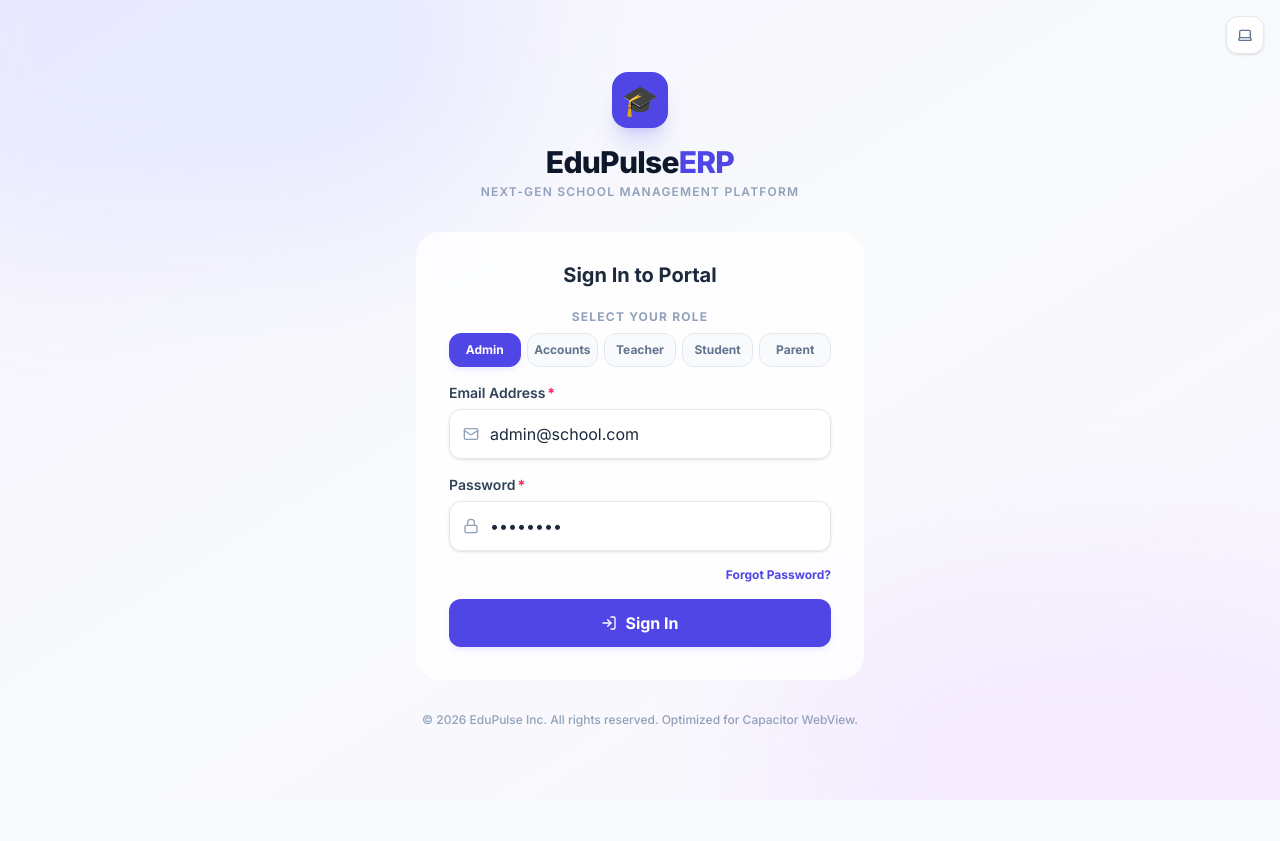
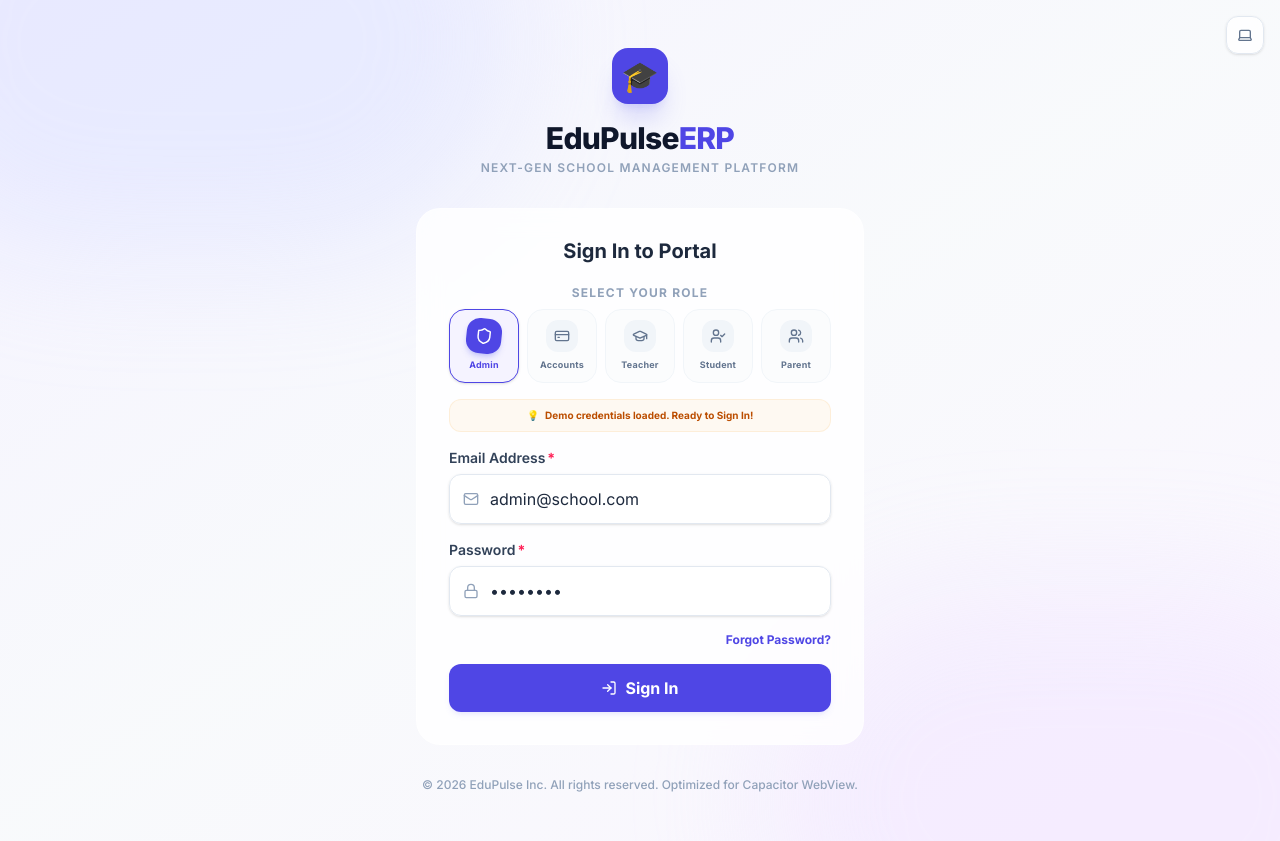
Before and after one commit to sridharsilver/eduplus-erp, a React (Vite) app: page / in a window 1280 px wide. Before the commit the page ends 800 px from the top, so only its background shows below. Built offline with nearby package versions, Linux system fonts and the light colour scheme.

Commit message:
Upgrade login UX with interactive micro-animated role selection cards and a demo credentials tip banner

```diff
--- a/src/pages/Auth/Login.jsx
+++ b/src/pages/Auth/Login.jsx
@@ -2,7 +2,7 @@ import React, { useState } from "react";
 import { useNavigate, Link } from "react-router-dom";
 import { AuthLayout } from "../../layouts/AuthLayout";
 import { FormInput, FormSelect } from "../../components/FormElements";
-import { Mail, Lock, LogIn, ArrowRight } from "lucide-react";
+import { Mail, Lock, LogIn, ArrowRight, Shield, CreditCard, GraduationCap, UserCheck, Users } from "lucide-react";
 import { useToast } from "../../components/Toast";
 
 export const Login = () => {
@@ -75,25 +75,47 @@ export const Login = () => {
 
       <form onSubmit={handleLogin} className="space-y-4">
         {/* Role Picker Selection */}
-        <div>
-          <label className="block text-xs font-bold text-slate-400 uppercase tracking-widest mb-2 text-center">
+        <div className="space-y-2">
+          <label className="block text-xs font-bold text-slate-400 dark:text-slate-500 uppercase tracking-widest text-center">
             Select Your Role
           </label>
-          <div className="grid grid-cols-5 gap-1.5">
-            {["admin", "accounts", "teacher", "student", "parent"].map((r) => (
-              <button
-                key={r}
-                type="button"
-                onClick={() => handleRoleChange(r)}
-                className={`py-2 px-1 text-[10px] sm:text-xs font-bold rounded-xl border text-center transition-all cursor-pointer capitalize
-                  ${role === r
-                    ? "bg-indigo-600 border-indigo-600 text-white shadow-md shadow-indigo-500/10"
-                    : "bg-slate-50 border-slate-200 text-slate-500 hover:bg-slate-100/50 dark:bg-slate-800 dark:border-slate-700/60 dark:text-slate-400 dark:hover:bg-slate-800/80"}`}
-              >
-                {r}
-              </button>
-            ))}
+          <div className="grid grid-cols-5 gap-2">
+            {[
+              { id: "admin", label: "Admin", icon: Shield },
+              { id: "accounts", label: "Accounts", icon: CreditCard },
+              { id: "teacher", label: "Teacher", icon: GraduationCap },
+              { id: "student", label: "Student", icon: UserCheck },
+              { id: "parent", label: "Parent", icon: Users }
+            ].map((item) => {
+              const IconComponent = item.icon;
+              const isActive = role === item.id;
+              return (
+                <button
+                  key={item.id}
+                  type="button"
+                  onClick={() => handleRoleChange(item.id)}
+                  className={`flex flex-col items-center justify-center p-2.5 rounded-2xl border transition-all duration-300 cursor-pointer
+                    ${isActive
+                      ? "bg-indigo-50 border-indigo-250 text-indigo-600 dark:bg-indigo-950/40 dark:border-indigo-800/80 dark:text-indigo-400 shadow-sm"
+                      : "bg-slate-50/50 border-slate-100 text-slate-500 hover:bg-slate-100/50 dark:bg-slate-900/50 dark:border-slate-800/80 dark:text-slate-400 dark:hover:bg-slate-850"}`}
+                >
+                  <div className={`p-2 rounded-xl transition-all duration-300 mb-1.5
+                    ${isActive
+                      ? "bg-indigo-600 text-white shadow-md shadow-indigo-500/25 rotate-6 scale-110"
+                      : "bg-slate-100 text-slate-500 dark:bg-slate-800 dark:text-slate-400"}`}>
+                    <IconComponent className="w-4 h-4" />
+                  </div>
+                  <span className="text-[9px] font-bold tracking-wide">{item.label}</span>
+                </button>
+              );
+            })}
           </div>
+        </div>
+
+        {/* Demo Credentials Tip */}
+        <div className="flex items-center gap-1.5 justify-center py-2 bg-amber-500/5 dark:bg-amber-500/10 rounded-xl text-[10px] font-bold text-amber-700 dark:text-amber-400 border border-amber-500/10">
+          <span>💡</span>
+          <span>Demo credentials loaded. Ready to Sign In!</span>
         </div>
 
         {/* Input Fields */}
```
